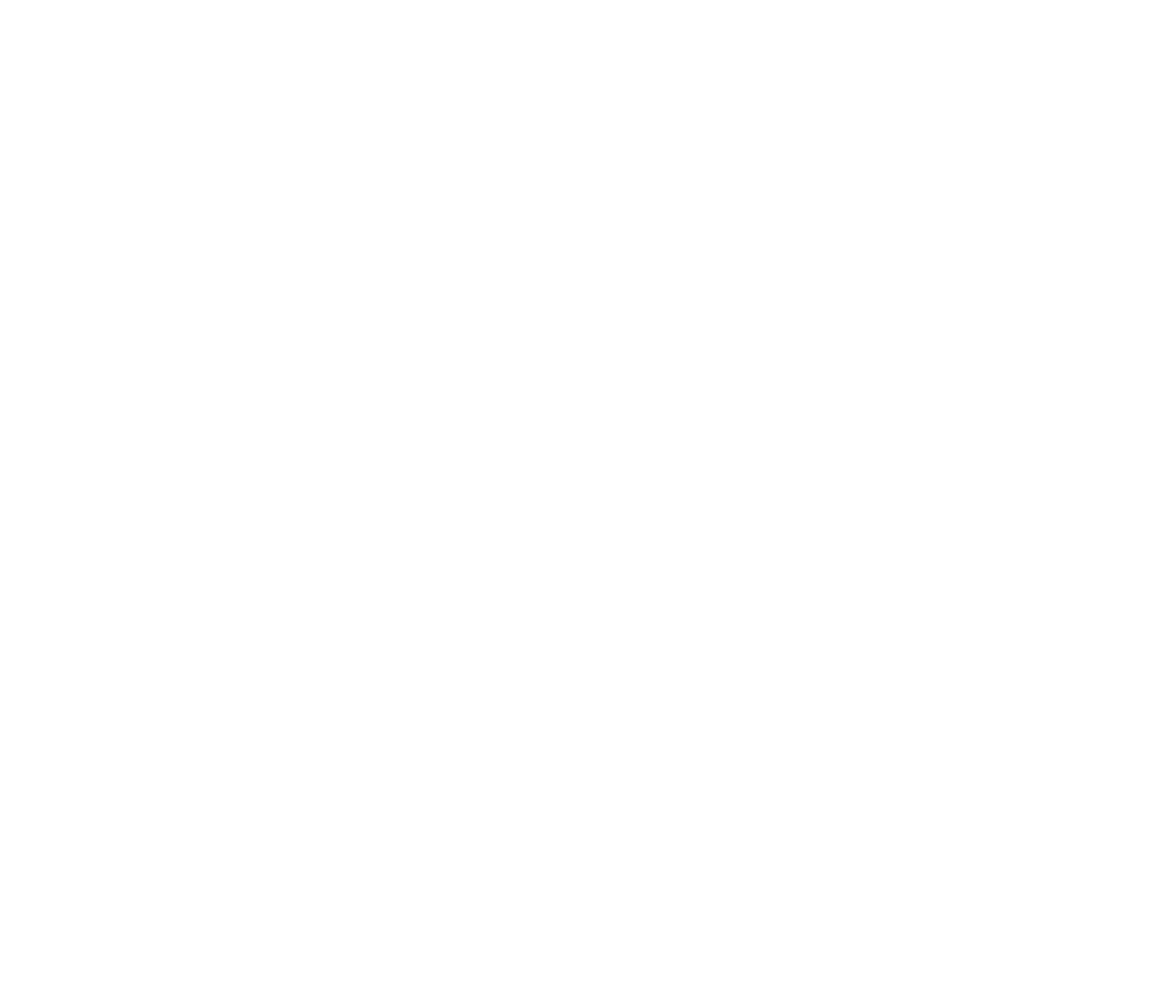
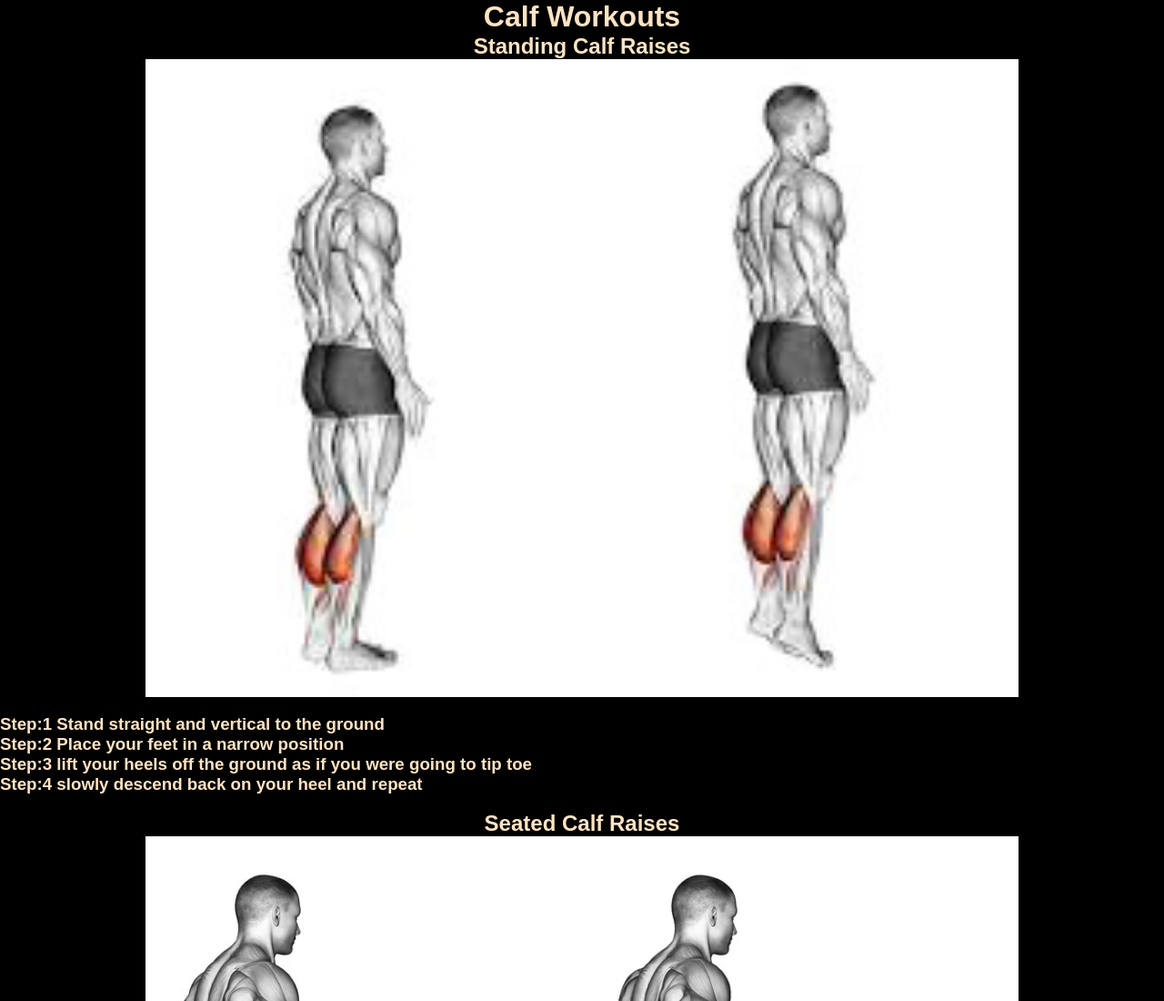
Before and after one commit to Faithfuloscar/FinalProjectCOMP001A, a plain HTML site: page calves.html in a window 1280 px wide. Shown: the top 1100 px of the page at 91% size. Before the commit the page ends 800 px from the top, so only its background shows below. Drawn offline with Linux system fonts and the light colour scheme.

Commit message:
calves are done

```diff
--- a/calves.html
+++ b/calves.html
@@ -4,8 +4,53 @@
     <meta charset="UTF-8">
     <meta name="viewport" content="width=device-width, initial-scale=1.0">
     <title>Calves</title>
+    <link rel="stylesheet" a href="main.css">
+    <style>
+        body{
+            background-color: black;
+        }
+        h1 {
+            text-align: center;
+            color: bisque;
+        }
+        h2{
+            text-align: center;
+        }
+        h3 {
+            text-align: inline;
+            color: bisque;
+        }
+        .center {
+            display: block;
+            margin-left: auto;
+            margin-right: auto;
+            width: 75%;
+        }
+    </style>
 </head>
 <body>
+    <header><h1>Calf Workouts</h1></header>
 
+    <main>
+
+        <h2><p>Standing Calf Raises</p></h2>
+        <img src="images/Standing-calf-raise.jfif" alt="Standing Calf Raise" class="center">
+        <h3>
+            <p>Step:1 Stand straight and vertical to the ground</p>
+            <p>Step:2 Place your feet in a narrow position</p>
+            <p>Step:3 lift your heels off the ground as if you were going to tip toe</p>
+            <p>Step:4 slowly descend back on your heel and repeat</p>
+        </h3>
+
+        <h2><p>Seated Calf Raises</p></h2>
+        <img src="images/seated-calf-raise.webp" alt="Seated Calf Raise" class="center">
+        <h3>
+            <p>Step:1 Adjust seat height so that your knee bends at a 90 degree angle</p>
+            <p>Step:2 Ensure the padding is tight against meat of your leg as to benefit the most from this exercise</p>
+            <p>Step:3 lift your heels up towards the sky to activate your calf muscles</p>
+            <p>Step:4 Slowly descend back to the starting point in a controlled manner</p>
+        </h3>
+
+    </main>
 </body>
 </html>
```
Also changed, not shown: images/Standing-calf-raise.jfif (added).
